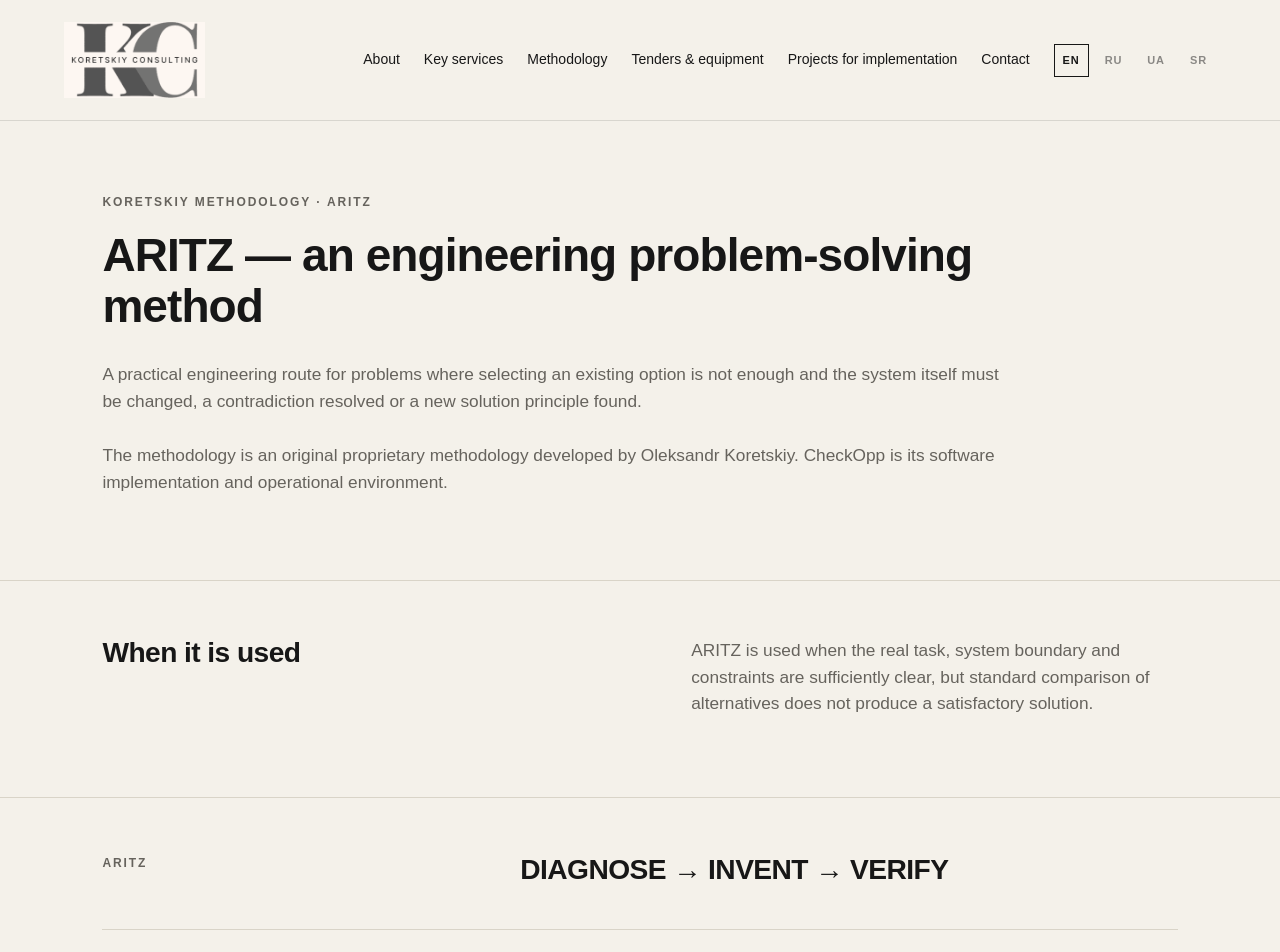
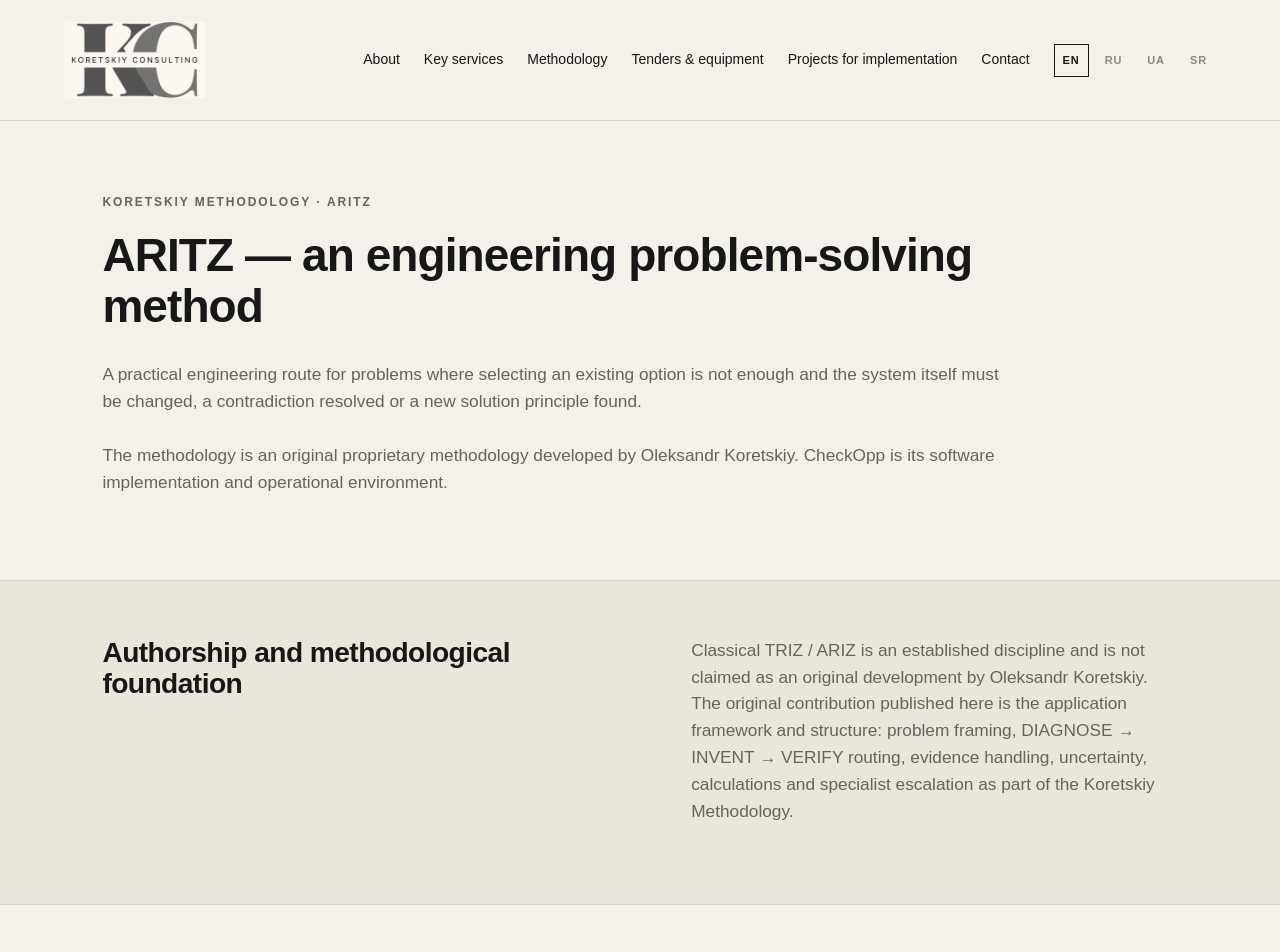
Before and after one commit to oikua66/damp-diagnostics, a Next.js app: page /en/aritz in a window 1280 px wide. Shown: the top 952 px of the page. Built offline with nearby package versions, Linux system fonts and the light colour scheme; no server answers.

Commit message:
Clarify ARITZ authorship and TRIZ foundation

```diff
--- a/app/[lang]/aritz/page.tsx
+++ b/app/[lang]/aritz/page.tsx
@@ -22,6 +22,8 @@ const copy: Record<Lang, {
   verify: string;
   examplesTitle: string;
   examplesText: string;
+  attributionTitle: string;
+  attributionText: string;
   trizTitle: string;
   trizText: string;
   methodologyCta: string;
@@ -48,6 +50,8 @@ const copy: Record<Lang, {
     verify: 'Концепция → Физическая правдоподобность → Расчёт / оценка → Аналоги → Литература / патенты / стандарты → Данные производителя / поставщика → Чувствительность → Эксперимент / моделирование / специалист → Решение.',
     examplesTitle: 'Примеры применения',
     examplesText: 'Публичные примеры будут добавляться по мере появления реальных инженерных задач, которые можно опубликовать без раскрытия конфиденциальной информации клиента. Учебные примеры будут прямо обозначаться как учебные.',
+    attributionTitle: 'Авторство и методологическая основа',
+    attributionText: 'Классическая ТРИЗ / АРИЗ является самостоятельной сложившейся дисциплиной и не заявляется как авторская разработка Александра Корецкого. Авторской является опубликованная здесь структура применения: постановка задачи, маршрутизация DIAGNOSE → INVENT → VERIFY, работа с доказательствами, неопределённостью, расчётами и экспертной эскалацией как часть Koretskiy Methodology.',
     trizTitle: 'ARITZ и ТРИЗ',
     trizText: 'Классическая ТРИЗ / АРИЗ является методологической основой. Публичный ARITZ здесь — практическая инженерная реализация с акцентом на доказательства, прослеживаемость, расчёты, неопределённость, проверку и привлечение профильного специалиста.',
     methodologyCta: 'Вернуться к общей методологии',
@@ -70,6 +74,8 @@ const copy: Record<Lang, {
     verify: 'Concept → Physical plausibility → Calculation / estimate → Analogues → Literature / patents / standards → Manufacturer / supplier data → Sensitivity → Experiment / simulation / specialist → Decision.',
     examplesTitle: 'Application examples',
     examplesText: 'Public examples will be added as suitable real engineering cases become available and can be published without disclosing confidential client information. Educational examples will be explicitly marked as illustrative.',
+    attributionTitle: 'Authorship and methodological foundation',
+    attributionText: 'Classical TRIZ / ARIZ is an established discipline and is not claimed as an original development by Oleksandr Koretskiy. The original contribution published here is the application framework and structure: problem framing, DIAGNOSE → INVENT → VERIFY routing, evidence handling, uncertainty, calculations and specialist escalation as part of the Koretskiy Methodology.',
     trizTitle: 'ARITZ and TRIZ',
     trizText: 'Classical TRIZ / ARIZ is the methodological foundation. The public ARITZ presented here is a practical engineering implementation focused on evidence, traceability, calculations, uncertainty, verification and specialist escalation.',
     methodologyCta: 'Back to the full methodology',
@@ -92,6 +98,8 @@ const copy: Record<Lang, {
     verify: 'Концепція → Фізична правдоподібність → Розрахунок / оцінка → Аналоги → Література / патенти / стандарти → Дані виробника / постачальника → Чутливість → Експеримент / моделювання / спеціаліст → Рішення.',
     examplesTitle: 'Приклади застосування',
     examplesText: 'Публічні приклади додаватимуться у міру появи реальних інженерних задач, які можна опублікувати без розкриття конфіденційної інформації клієнта. Навчальні приклади будуть прямо позначені як навчальні.',
+    attributionTitle: 'Авторство та методологічна основа',
+    attributionText: 'Класична ТРІЗ / АРИЗ є самостійною усталеною дисципліною і не заявляється як авторська розробка Олександра Корецького. Авторською є опублікована тут структура застосування: постановка задачі, маршрутизація DIAGNOSE → INVENT → VERIFY, робота з доказами, невизначеністю, розрахунками та залученням профільного фахівця як частина Koretskiy Methodology.',
     trizTitle: 'ARITZ і ТРІЗ',
     trizText: 'Класична ТРІЗ / АРИЗ є методологічною основою. Публічний ARITZ тут — практична інженерна реалізація з акцентом на докази, простежуваність, розрахунки, невизначеність, перевірку та залучення профільного фахівця.',
     methodologyCta: 'Повернутися до загальної методології',
@@ -114,6 +122,8 @@ const copy: Record<Lang, {
     verify: 'Koncept → Fizička izvodljivost → Proračun / procena → Analogije → Literatura / patenti / standardi → Podaci proizvođača / dobavljača → Osetljivost → Eksperiment / simulacija / specijalista → Odluka.',
     examplesTitle: 'Primeri primene',
     examplesText: 'Javni primeri će se dodavati kako budu dostupni realni inženjerski slučajevi koji mogu da se objave bez otkrivanja poverljivih podataka klijenta. Edukativni primeri biće jasno označeni kao ilustrativni.',
+    attributionTitle: 'Autorstvo i metodološka osnova',
+    attributionText: 'Klasični TRIZ / ARIZ je samostalna etablirana disciplina i ne predstavlja se kao originalni razvoj Oleksandra Koretskog. Autorski deo objavljen ovde jeste okvir i struktura primene: definisanje problema, ruta DIAGNOSE → INVENT → VERIFY, rad sa dokazima, neizvesnošću, proračunima i uključivanjem stručnjaka kao deo Koretskiy Methodology.',
     trizTitle: 'ARITZ i TRIZ',
     trizText: 'Klasični TRIZ / ARIZ predstavlja metodološku osnovu. Javni ARITZ ovde je praktična inženjerska realizacija sa fokusom na dokaze, sledljivost, proračune, neizvesnost, verifikaciju i uključivanje odgovarajućeg stručnjaka.',
     methodologyCta: 'Nazad na celu metodologiju',
@@ -155,6 +165,11 @@ export default async function AritzPage({ params }: Props) {
           <p className="lead-small" style={{ maxWidth: 920 }}>{t.lead}</p>
           <p className="lead-small" style={{ maxWidth: 920, fontSize: 18 }}>{m.authorship}</p>
         </div>
+      </section>
+
+      <section className="section split" style={{ background: 'var(--panel)' }}>
+        <div><h2>{t.attributionTitle}</h2></div>
+        <div className="prose"><p>{t.attributionText}</p></div>
       </section>
 
       <section className="section split">
```
